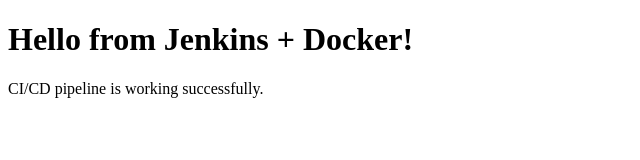
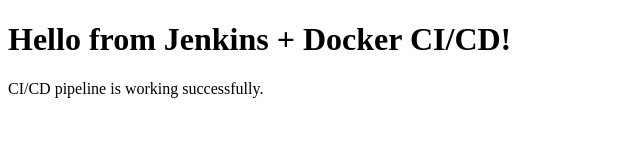
Before and after one commit to Mini-jay/jenkinsapp, a plain HTML site: page index.html in a window 1280 px wide. Shown: the whole page, without its empty margins (0-640 px from the left). Drawn offline with Linux system fonts and the light colour scheme.

```diff
--- a/index.html
+++ b/index.html
@@ -4,7 +4,7 @@
     <title>Jenkins Docker CI/CD</title>
 </head>
 <body>
-    <h1>Hello from Jenkins + Docker!</h1>
+    <h1>Hello from Jenkins + Docker CI/CD!</h1>
     <p>CI/CD pipeline is working successfully.</p>
 </body>
 </html>
```
